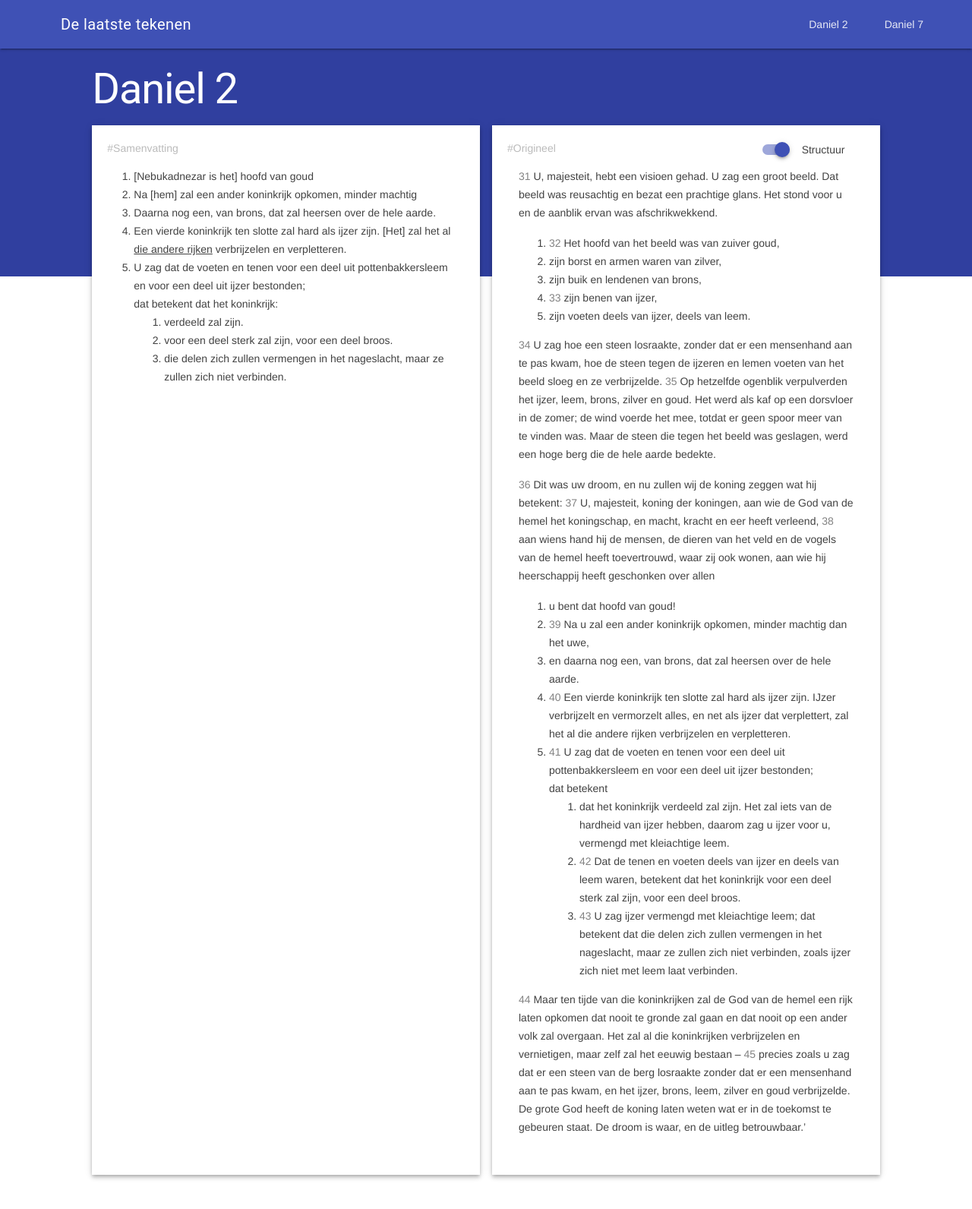
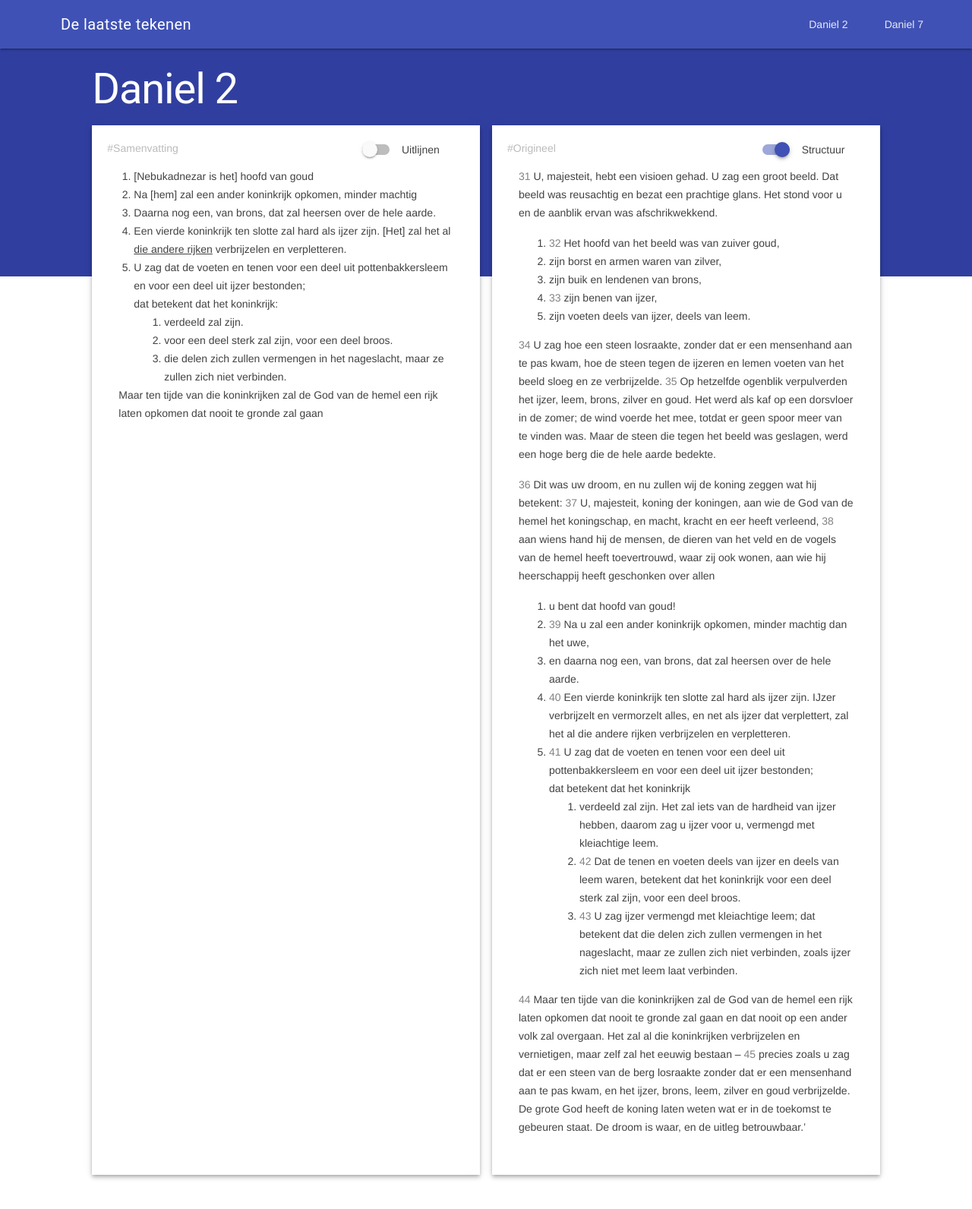
Before and after one commit to tomasvanrijsse/the-last-signs, a Jekyll site: the page built from _chapters/daniel-2.html, in a window 1280 px wide. Shown: the top 1592 px of the page at 76% size. Built offline with Jekyll 4.4.1, drawn with Linux system fonts in a browser that asks for light colours; nearby versions of some CDN libraries.

Commit message:
summary alignment

```diff
--- a/_chapters/daniel-2.html
+++ b/_chapters/daniel-2.html
@@ -7,20 +7,26 @@
     mdl-cell--5-col-desktop mdl-cell--1-offset-desktop
     mdl-cell--12-col">
 
-        <div class="conclusion">
+        <div class="summary">
+            <label class="mdl-switch mdl-js-switch mdl-js-ripple-effect" for="alignment-switch">
+                <input type="checkbox" id="alignment-switch" class="mdl-switch__input">
+                <span class="mdl-switch__label">Uitlijnen</span>
+            </label>
+
             <ol style="margin:0; padding-left: 20px;">
-                <li>[Nebukadnezar is het] hoofd van goud</li>
-                <li><span class="verse-no">39 </span>Na [hem] zal een ander koninkrijk opkomen, minder machtig</li>
-                <li>Daarna nog een, van brons, dat zal heersen over de hele aarde.</li>
-                <li><span class="verse-no">40 </span>Een vierde koninkrijk ten slotte zal hard als ijzer zijn. [Het] zal het al <u>die andere rijken</u> verbrijzelen en verpletteren.</li>
-                <li class="last-sign"><span class="verse-no">41 </span>U zag dat de voeten en tenen voor een deel uit pottenbakkersleem en voor een deel uit ijzer bestonden;<br/>dat betekent dat het koninkrijk:
+                <li class="align" data-align-no="1">[Nebukadnezar is het] hoofd van goud</li>
+                <li class="align" data-align-no="2"><span class="verse-no">39 </span>Na [hem] zal een ander koninkrijk opkomen, minder machtig</li>
+                <li class="align" data-align-no="3">Daarna nog een, van brons, dat zal heersen over de hele aarde.</li>
+                <li class="align" data-align-no="4"><span class="verse-no">40 </span>Een vierde koninkrijk ten slotte zal hard als ijzer zijn. [Het] zal het al <u>die andere rijken</u> verbrijzelen en verpletteren.</li>
+                <li class="last-sign align" data-align-no="5"><span class="verse-no">41 </span>U zag dat de voeten en tenen voor een deel uit pottenbakkersleem en voor een deel uit ijzer bestonden;<br/>dat betekent dat het koninkrijk:
                     <ol>
-                        <li>verdeeld zal zijn.</li>
-                        <li><span class="verse-no">42 </span>voor een deel sterk zal zijn, voor een deel broos. </li>
-                        <li><span class="verse-no">43 </span>die delen zich zullen vermengen in het nageslacht, maar ze zullen zich niet verbinden.</li>
+                        <li class="align" data-align-no="6">verdeeld zal zijn.</li>
+                        <li class="align" data-align-no="7"><span class="verse-no">42 </span>voor een deel sterk zal zijn, voor een deel broos. </li>
+                        <li class="align" data-align-no="8"><span class="verse-no">43 </span>die delen zich zullen vermengen in het nageslacht, maar ze zullen zich niet verbinden.</li>
                     </ol>
                 </li>
             </ol>
+            <p class="align" data-align-no="9"><span class="verse-no">44 </span>Maar ten tijde van die koninkrijken zal de God van de hemel een rijk laten opkomen dat nooit te gronde zal gaan</p>
         </div>
 
     </div>
@@ -45,19 +51,19 @@
             <p><span class="verse-no">34 </span>U zag hoe een steen losraakte, zonder dat er een mensenhand aan te pas kwam, hoe de steen tegen de ijzeren en lemen voeten van het beeld sloeg en ze verbrijzelde. <span class="verse-no">35 </span>Op hetzelfde ogenblik verpulverden het ijzer, leem, brons, zilver en goud. Het werd als kaf op een dorsvloer in de zomer; de wind voerde het mee, totdat er geen spoor meer van te vinden was. Maar de steen die tegen het beeld was geslagen, werd een hoge berg die de hele aarde bedekte.</p>
             <p><span class="verse-no">36 </span>Dit was uw droom, en nu zullen wij de koning zeggen wat hij betekent: <span class="verse-no">37 </span>U, majesteit, koning der koningen, aan wie de God van de hemel het koningschap, en macht, kracht en eer heeft verleend, <span class="verse-no">38 </span>aan wiens hand hij de mensen, de dieren van het veld en de vogels van de hemel heeft toevertrouwd, waar zij ook wonen, aan wie hij heerschappij heeft geschonken over allen
             <ol>
-                <li>u bent dat hoofd van goud!</li>
-                <li><span class="verse-no">39 </span>Na u zal een ander koninkrijk opkomen, minder machtig dan het uwe,</li>
-                <li>en daarna nog een, van brons, dat zal heersen over de hele aarde.</li>
-                <li><span class="verse-no">40 </span>Een vierde koninkrijk ten slotte zal hard als ijzer zijn. IJzer verbrijzelt en vermorzelt alles, en net als ijzer dat verplettert, zal het al die andere rijken verbrijzelen en verpletteren.</li>
-                <li><span class="verse-no">41 </span>U zag dat de voeten en tenen voor een deel uit pottenbakkersleem en voor een deel uit ijzer bestonden; <br/>dat betekent
+                <li class="align" data-align-no="1">u bent dat hoofd van goud!</li>
+                <li class="align" data-align-no="2"><span class="verse-no">39 </span>Na u zal een ander koninkrijk opkomen, minder machtig dan het uwe,</li>
+                <li class="align" data-align-no="3">en daarna nog een, van brons, dat zal heersen over de hele aarde.</li>
+                <li class="align" data-align-no="4"><span class="verse-no">40 </span>Een vierde koninkrijk ten slotte zal hard als ijzer zijn. IJzer verbrijzelt en vermorzelt alles, en net als ijzer dat verplettert, zal het al die andere rijken verbrijzelen en verpletteren.</li>
+                <li class="align" data-align-no="5"><span class="verse-no">41 </span>U zag dat de voeten en tenen voor een deel uit pottenbakkersleem en voor een deel uit ijzer bestonden; <br/>dat betekent dat het koninkrijk
                     <ol>
-                        <li>dat het koninkrijk verdeeld zal zijn. Het zal iets van de hardheid van ijzer hebben, daarom zag u ijzer voor u, vermengd met kleiachtige leem. </li>
-                        <li><span class="verse-no">42 </span>Dat de tenen en voeten deels van ijzer en deels van leem waren, betekent dat het koninkrijk voor een deel sterk zal zijn, voor een deel broos. </li>
-                        <li><span class="verse-no">43 </span>U zag ijzer vermengd met kleiachtige leem; dat betekent dat die delen zich zullen vermengen in het nageslacht, maar ze zullen zich niet verbinden, zoals ijzer zich niet met leem laat verbinden.</li>
+                        <li class="align" data-align-no="6">verdeeld zal zijn. Het zal iets van de hardheid van ijzer hebben, daarom zag u ijzer voor u, vermengd met kleiachtige leem. </li>
+                        <li class="align" data-align-no="7"><span class="verse-no">42 </span>Dat de tenen en voeten deels van ijzer en deels van leem waren, betekent dat het koninkrijk voor een deel sterk zal zijn, voor een deel broos. </li>
+                        <li class="align" data-align-no="8"><span class="verse-no">43 </span>U zag ijzer vermengd met kleiachtige leem; dat betekent dat die delen zich zullen vermengen in het nageslacht, maar ze zullen zich niet verbinden, zoals ijzer zich niet met leem laat verbinden.</li>
                     </ol>
                 </li>
             </ol>
-            <p><span class="verse-no">44 </span>Maar ten tijde van die koninkrijken zal de God van de hemel een rijk laten opkomen dat nooit te gronde zal gaan en dat nooit op een ander volk zal overgaan. Het zal al die koninkrijken verbrijzelen en vernietigen, maar zelf zal het eeuwig bestaan – <span class="verse-no">45 </span>precies zoals u zag dat er een steen van de berg losraakte zonder dat er een mensenhand aan te pas kwam, en het ijzer, brons, leem, zilver en goud verbrijzelde. De grote God heeft de koning laten weten wat er in de toekomst te gebeuren staat. De droom is waar, en de uitleg betrouwbaar.’</p>
+            <p class="align" data-align-no="9"><span class="verse-no">44 </span>Maar ten tijde van die koninkrijken zal de God van de hemel een rijk laten opkomen dat nooit te gronde zal gaan en dat nooit op een ander volk zal overgaan. Het zal al die koninkrijken verbrijzelen en vernietigen, maar zelf zal het eeuwig bestaan – <span class="verse-no">45 </span>precies zoals u zag dat er een steen van de berg losraakte zonder dat er een mensenhand aan te pas kwam, en het ijzer, brons, leem, zilver en goud verbrijzelde. De grote God heeft de koning laten weten wat er in de toekomst te gebeuren staat. De droom is waar, en de uitleg betrouwbaar.’</p>
         </div>
 
     </div>
--- a/css/main.scss
+++ b/css/main.scss
@@ -3,26 +3,8 @@
 ---
 @charset "utf-8";
 
-// Our variables
-$base-font-family: "Helvetica Neue", Helvetica, Arial, sans-serif;
-$base-font-size:   16px;
-$base-font-weight: 400;
-$small-font-size:  $base-font-size * 0.875;
-$base-line-height: 1.5;
-
-$spacing-unit:     30px;
-
-$text-color:       #111;
-$background-color: #fdfdfd;
-$brand-color:      #2a7ae2;
-
-$grey-color:       #828282;
-$grey-color-light: lighten($grey-color, 40%);
-$grey-color-dark:  darken($grey-color, 25%);
-
-
 span.verse-no {
-    color: $grey-color;
+    color: #828282;
 }
 
 #chapter {
@@ -53,7 +35,7 @@
 
     }
 
-    .original, .conclusion {
+    .original, .summary {
         position: relative;
         padding-top:10px;
         &:before {
@@ -61,12 +43,6 @@
             top:-25px;
             left:-15px;
             color:#BBB;
-        }
-    }
-
-    .original {
-        &:before {
-            content: "#Origineel";
         }
 
         .mdl-switch {
@@ -77,6 +53,13 @@
             span {
                 font-size:14px;
             }
+        }
+
+    }
+
+    .original {
+        &:before {
+            content: "#Origineel";
         }
 
         &:not(.organized) {
@@ -97,12 +80,17 @@
             }
         }
     }
-    .conclusion {
+    .summary {
         &:before {
             content: "#Samenvatting"
         }
         .verse-no {
             display: none;
         }
+        @media (max-width: 840px - 1) {
+            label.mdl-switch {
+                display: none;
+            }
+        }
     }
 }
--- a/js/chapter.js
+++ b/js/chapter.js
@@ -5,5 +5,69 @@
         } else {
             $('.original').removeClass('organized');
         }
+    });
+
+    $('.align').each(function(){
+        var number = $(this).data('align-no');
+        if($.isArray(alignableElements[number])== false){
+            alignableElements[number] = [];
+        }
+        alignableElements[number].push( $(this) );
     })
-})
+
+    $('#alignment-switch').on('change',function(){
+        if($(this).is(':checked')){
+            alignSummary();
+            $(window).on('resize.alignment',alignSummary);
+        } else {
+            $('.align').css('marginTop',0);
+            $(window).off('resize.alignment');
+            lastSummaryWidth = 0;
+        }
+    });
+
+    $original = $('.original');
+    $summary = $('.summary');
+});
+
+var alignableElements = {},
+    lastSummaryWidth = 0,
+    $summary, $original;
+function alignSummary(){
+    var summaryWidth = $('.summary').outerWidth();
+
+    // check if the state has change since the last alignment
+    if(summaryWidth == lastSummaryWidth){
+        return true;
+    }
+    //update the the state
+    lastSummaryWidth = summaryWidth;
+
+    if($summary.offset().top != $original.offset().top){
+        //mobile state
+        $.each(alignableElements,function(i, elements) {
+            elements[0].css('marginTop', '');
+            elements[1].css('marginTop', '');
+        });
+        return true;
+    }
+
+    // split view state
+    $.each(alignableElements, function (i, elements) {
+        var $el1 = elements[0];
+        var $el2 = elements[1];
+        var top1 = $el1.css('marginTop', 0).offset().top;
+        var top2 = $el2.css('marginTop', 0).offset().top;
+        var diff = top1 - top2;
+
+        if (top1 > top2) {
+            //this means that the first prhase is lower than the second
+            $el2.css('marginTop', diff);
+        } else {
+            diff *= -1;
+            $el1.css('marginTop', diff);
+        }
+
+    });
+
+}
```
